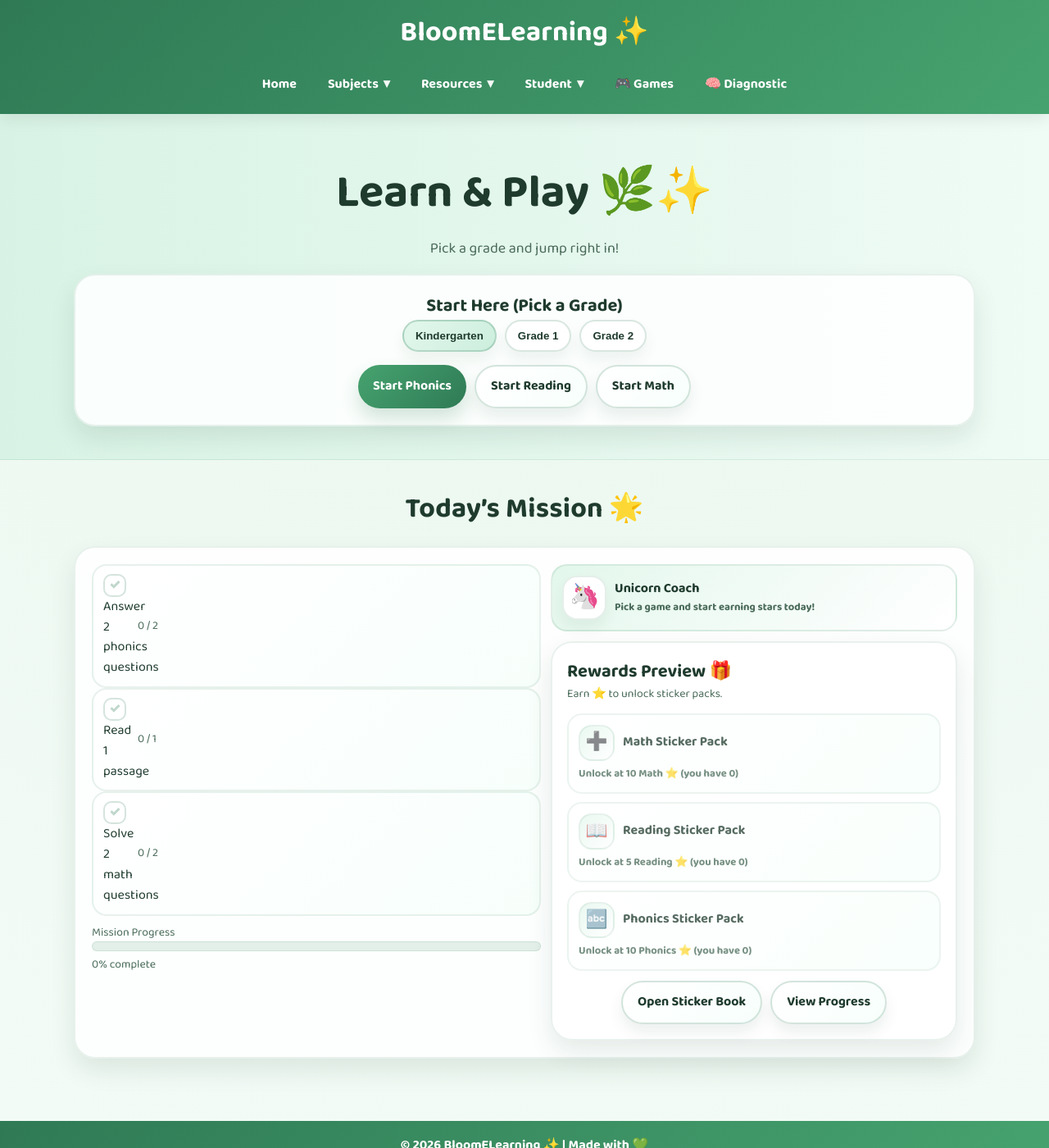
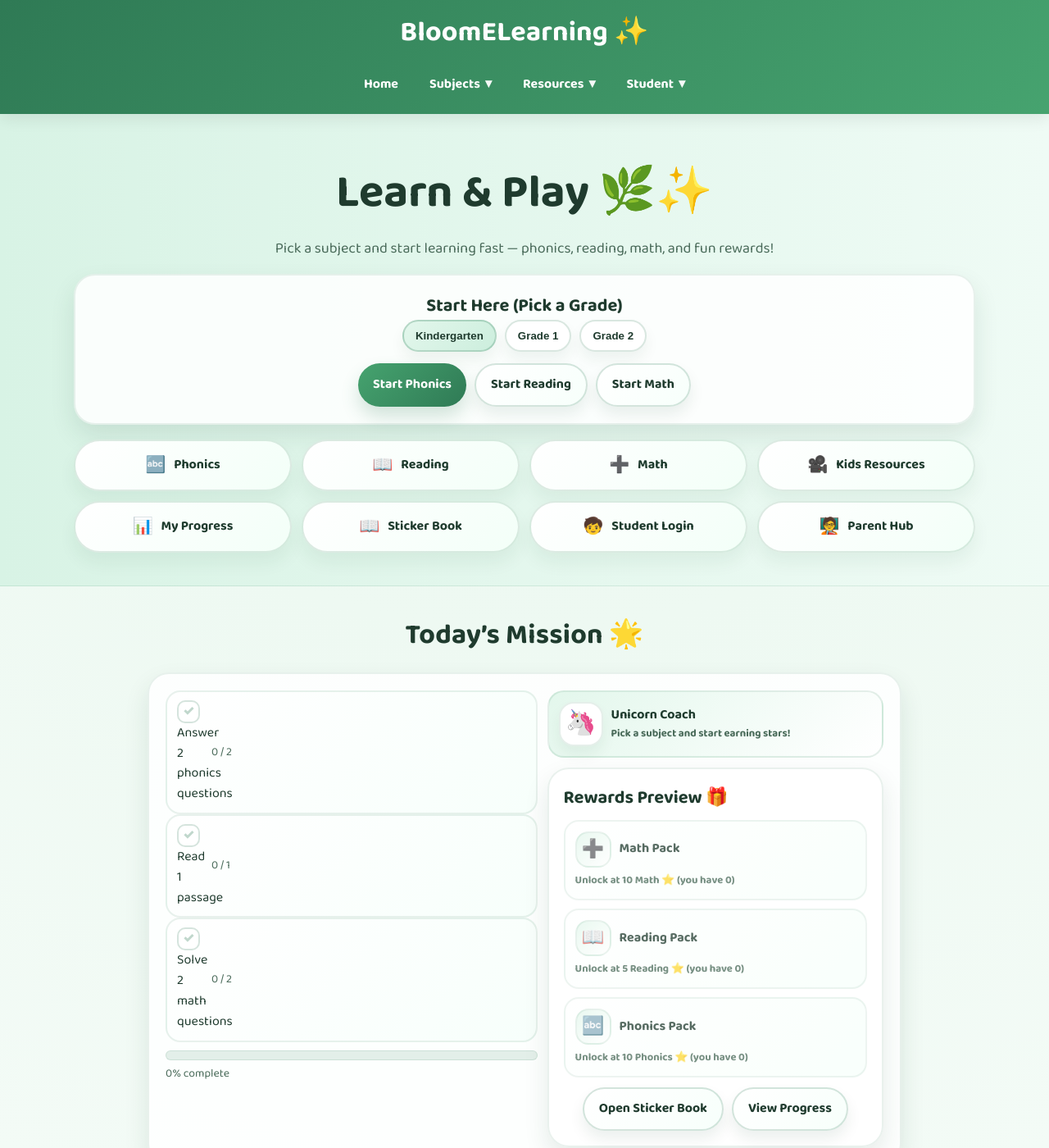
Before and after one commit to crivera-edtech/crivera-edtech.github.io, a Jekyll site: the page index.html, which Jekyll copies as it is, in a window 1280 px wide and 1400 px high. Shown: the whole window at 82% size. Built offline with Jekyll 4.4.1, drawn with Linux system fonts in a browser that asks for light colours.

Commit message:
Update index.html

```diff
--- a/index.html
+++ b/index.html
@@ -42,9 +42,6 @@
             <a href="sticker-book.html">📖 Sticker Book</a>
           </div>
         </li>
-
-        <li><a href="games.html">🎮 Games</a></li>
-        <li><a href="diagnostic.html">🧠 Diagnostic</a></li>
       </ul>
     </nav>
   </div>
@@ -53,22 +50,38 @@
 <section class="hero">
   <div class="container">
     <h1>Learn & Play 🌿✨</h1>
-    <p>Pick a grade and jump right in!</p>
+    <p>Pick a subject and start learning fast — phonics, reading, math, and fun rewards!</p>
 
+    <!-- Start Here: Grade + Subject buttons -->
     <div class="game-box wide" style="margin-top:16px;">
-      <div class="kid-big">Start Here (Pick a Grade)</div>
+      <div class="kid-big" style="text-align:center;">Start Here (Pick a Grade)</div>
 
-      <div class="badge-row">
-        <button class="pill active" data-grade="K">Kindergarten</button>
-        <button class="pill" data-grade="1">Grade 1</button>
-        <button class="pill" data-grade="2">Grade 2</button>
+      <!-- Grade pills (same size) -->
+      <div class="badge-row" style="justify-content:center;">
+        <button class="pill active pill-lg" data-grade="K">Kindergarten</button>
+        <button class="pill pill-lg" data-grade="1">Grade 1</button>
+        <button class="pill pill-lg" data-grade="2">Grade 2</button>
       </div>
 
-      <div class="quick-strip">
-        <a class="btn" id="startPhonics" href="phonics.html">Start Phonics</a>
-        <a class="btn secondary" id="startReading" href="reading.html">Start Reading</a>
-        <a class="btn secondary" id="startMath" href="math.html">Start Math</a>
+      <!-- Subject buttons (same size row, no Trace a Letter) -->
+      <div class="quick-strip" style="justify-content:center; margin-top:14px;">
+        <a class="btn btn-lg" id="startPhonics" href="phonics.html">Start Phonics</a>
+        <a class="btn secondary btn-lg" id="startReading" href="reading.html">Start Reading</a>
+        <a class="btn secondary btn-lg" id="startMath" href="math.html">Start Math</a>
       </div>
+    </div>
+
+    <!-- Bubbles -->
+    <div class="bubbles" style="margin-top:18px;">
+      <a class="bubble" href="phonics.html"><span class="emoji">🔤</span><span class="text">Phonics</span></a>
+      <a class="bubble" href="reading.html"><span class="emoji">📖</span><span class="text">Reading</span></a>
+      <a class="bubble" href="math.html"><span class="emoji">➕</span><span class="text">Math</span></a>
+      <a class="bubble" href="resources.html"><span class="emoji">🎥</span><span class="text">Kids Resources</span></a>
+
+      <a class="bubble" href="progress.html"><span class="emoji">📊</span><span class="text">My Progress</span></a>
+      <a class="bubble" href="sticker-book.html"><span class="emoji">📖</span><span class="text">Sticker Book</span></a>
+      <a class="bubble" href="student-login.html"><span class="emoji">🧒</span><span class="text">Student Login</span></a>
+      <a class="bubble" href="parent-resources.html"><span class="emoji">🧑‍🏫</span><span class="text">Parent Hub</span></a>
     </div>
 
   </div>
@@ -78,9 +91,10 @@
   <div class="container">
     <h2 class="section-title">Today’s Mission 🌟</h2>
 
-    <div class="mission game-box wide">
-      <div>
-        <div class="mission-item">
+    <!-- Smaller + cleaner mission layout -->
+    <div class="mission game-box wide" style="max-width:920px; margin:0 auto;">
+      <div class="mission-left">
+        <div class="mission-item compact">
           <div class="left">
             <div class="chk" id="m1chk">✓</div>
             <div>Answer 2 phonics questions</div>
@@ -88,7 +102,7 @@
           <div class="small" id="m1txt">0 / 2</div>
         </div>
 
-        <div class="mission-item">
+        <div class="mission-item compact">
           <div class="left">
             <div class="chk" id="m2chk">✓</div>
             <div>Read 1 passage</div>
@@ -96,7 +110,7 @@
           <div class="small" id="m2txt">0 / 1</div>
         </div>
 
-        <div class="mission-item">
+        <div class="mission-item compact">
           <div class="left">
             <div class="chk" id="m3chk">✓</div>
             <div>Solve 2 math questions</div>
@@ -104,47 +118,47 @@
           <div class="small" id="m3txt">0 / 2</div>
         </div>
 
-        <div class="small" style="margin-top:10px;">Mission Progress</div>
-        <div class="progressbar"><div id="missionBar"></div></div>
+        <div class="progressbar" style="margin-top:10px;">
+          <div id="missionBar"></div>
+        </div>
         <div class="small" id="missionPct" style="margin-top:6px;">0% complete</div>
       </div>
 
-      <div>
+      <div class="mission-right">
         <div class="helper">
           <div class="face" id="helperFace">🦄</div>
           <div>
             <div class="title" id="helperTitle">Unicorn Coach</div>
-            <div class="msg" id="helperMsg">Pick a game, earn stars, and unlock stickers!</div>
+            <div class="msg" id="helperMsg">Pick a subject, earn stars, and unlock stickers!</div>
           </div>
         </div>
 
         <div class="game-box" style="margin-top:12px;">
           <div class="kid-big">Rewards Preview 🎁</div>
-          <p class="small">Earn ⭐ to unlock sticker packs.</p>
 
-          <div class="badges" style="margin-top:12px;">
+          <div class="badges" style="margin-top:10px;">
             <div class="badge-tile" id="bMath">
               <div class="top">
                 <div class="icon">➕</div>
-                <div class="name">Math Sticker Pack</div>
+                <div class="name">Math Pack</div>
               </div>
-              <div class="req" id="bMathReq">Unlock at 10 Math ⭐</div>
+              <div class="req" id="bMathReq"></div>
             </div>
 
             <div class="badge-tile" id="bRead">
               <div class="top">
                 <div class="icon">📖</div>
-                <div class="name">Reading Sticker Pack</div>
+                <div class="name">Reading Pack</div>
               </div>
-              <div class="req" id="bReadReq">Unlock at 5 Reading ⭐</div>
+              <div class="req" id="bReadReq"></div>
             </div>
 
             <div class="badge-tile" id="bPhonics">
               <div class="top">
                 <div class="icon">🔤</div>
-                <div class="name">Phonics Sticker Pack</div>
+                <div class="name">Phonics Pack</div>
               </div>
-              <div class="req" id="bPhonicsReq">Unlock at 10 Phonics ⭐</div>
+              <div class="req" id="bPhonicsReq"></div>
             </div>
           </div>
 
@@ -163,19 +177,21 @@
 
 <script src="./nav.js"></script>
 <script>
+  // -----------------------------
+  // Grade preference
+  // -----------------------------
   const PREF_GRADE_KEY = "bloom_pref_grade";
-  const PROG_KEY = "bloom_progress";
-  const MISSION_KEY = "bloom_daily_mission";
-
   let grade = localStorage.getItem(PREF_GRADE_KEY) || "K";
 
   function setGrade(g){
     grade = g;
     localStorage.setItem(PREF_GRADE_KEY, g);
+
     document.querySelectorAll(".pill[data-grade]").forEach(b=>{
       b.classList.toggle("active", b.dataset.grade === grade);
     });
 
+    // Pass grade in URL
     document.getElementById("startPhonics").href = `phonics.html?grade=${encodeURIComponent(grade)}`;
     document.getElementById("startReading").href = `reading.html?grade=${encodeURIComponent(grade)}`;
     document.getElementById("startMath").href = `math.html?grade=${encodeURIComponent(grade)}`;
@@ -211,6 +229,7 @@
 
   function renderMission(){
     const ms = ensureMission();
+
     const g1 = 2, g2 = 1, g3 = 2;
 
     document.getElementById("m1txt").textContent = `${Math.min(ms.phonics,g1)} / ${g1}`;
@@ -236,26 +255,28 @@
     if (pct === 100){
       face.textContent = "🎉";
       title.textContent = "Mission Complete!";
-      msg.textContent = "Yay! You finished today’s mission. Go get stickers!";
+      msg.textContent = "Great job! Go grab stickers!";
     } else if (pct >= 34){
       face.textContent = "🦉";
       title.textContent = "Owl Helper";
-      msg.textContent = "Nice work! Keep going — you’re almost there.";
+      msg.textContent = "Nice work! Keep going!";
     } else {
       face.textContent = "🦄";
       title.textContent = "Unicorn Coach";
-      msg.textContent = "Pick a game and start earning stars today!";
+      msg.textContent = "Pick a subject and start earning stars!";
     }
   }
 
+  // -----------------------------
+  // Badge preview (unlocks)
+  // -----------------------------
   function getProgress(){
-    return load(PROG_KEY, {
-      phonicsStars:0, readingStars:0, mathStars:0, tracingDone:0, gamesStars:0, diagnosticScore:null
-    });
+    return load(PROG_KEY, { phonicsStars:0, readingStars:0, mathStars:0 });
   }
 
   function renderBadges(){
     const p = getProgress();
+
     const mathUnlocked = (p.mathStars || 0) >= 10;
     const readUnlocked = (p.readingStars || 0) >= 5;
     const phonicsUnlocked = (p.phonicsStars || 0) >= 10;
```
Also changed, not shown: other parts of index.html (+8 -5 lines).
